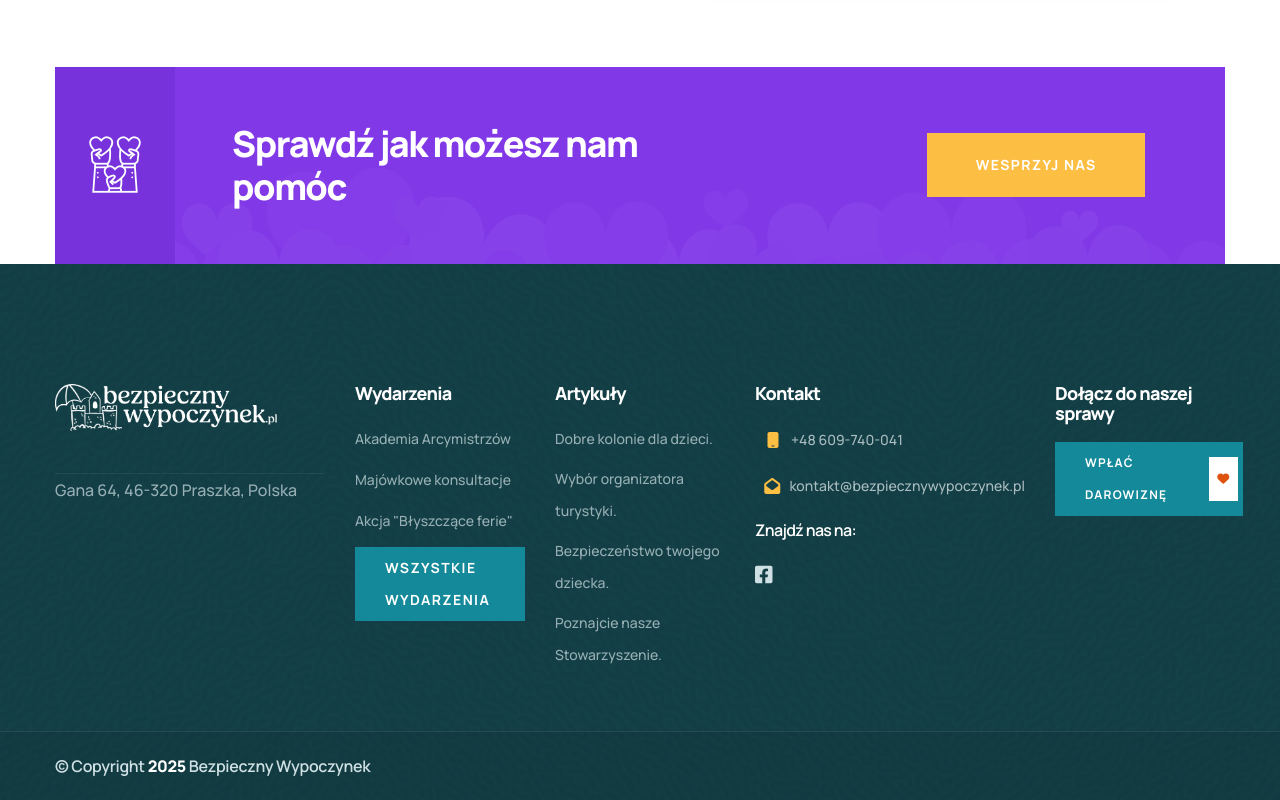
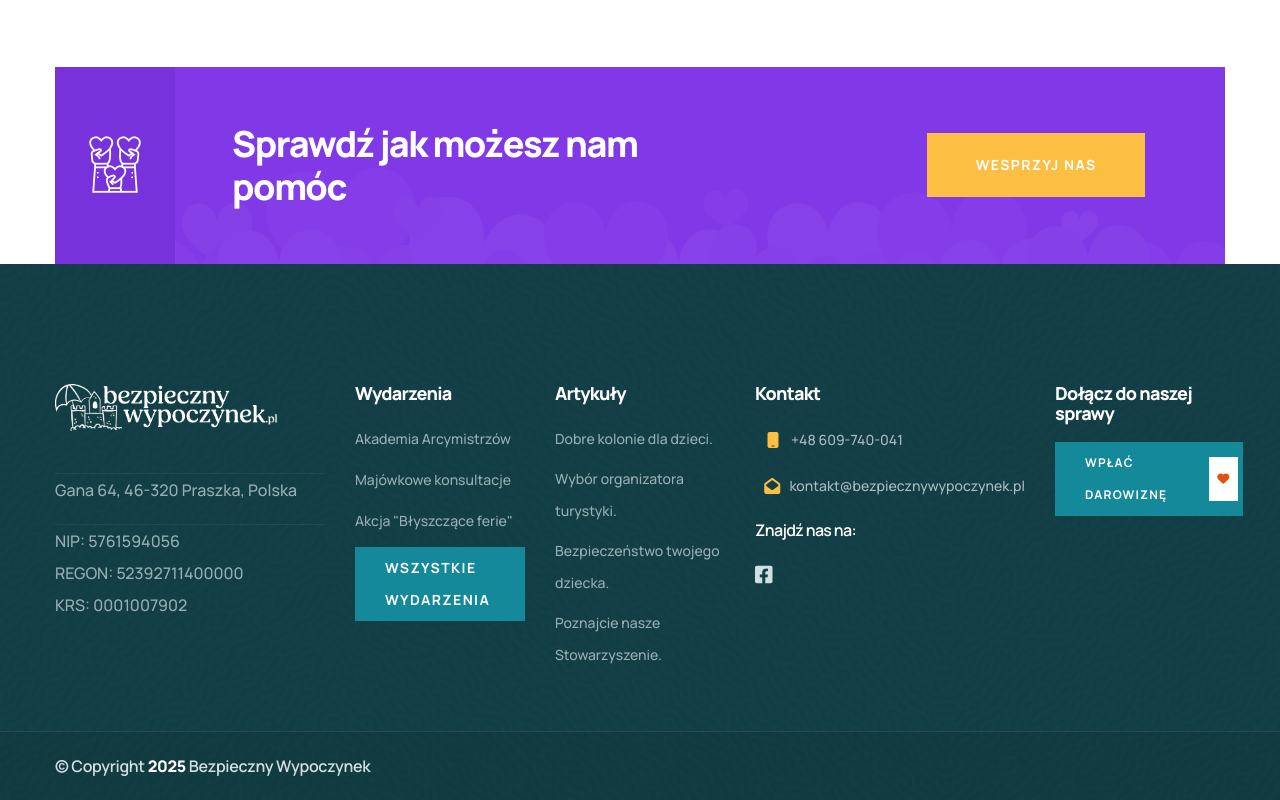
Before and after one commit to AramilFeraxa/bw, a Next.js app: page / in a window 1280 px wide. Shown: the part 4659-5459 px from the top of the page. Built offline with nearby package versions, Linux system fonts and the light colour scheme.

Commit message:
+nip,regon,krs

```diff
--- a/src/components/Layout/Footer.js
+++ b/src/components/Layout/Footer.js
@@ -16,6 +16,7 @@ export default function Footer() {
                                     <img src="/assets/images/logo-light.png" width="auto" height="47" alt="Logo stowarzyszenia" />
                                 </Link>
                                 <p className={styles.widgetText}>{footerData.address}</p>
+                                <p className={styles.widgetText}>NIP: {footerData.nip}<br /> REGON: {footerData.regon}<br /> KRS: {footerData.krs}</p>
                             </div>
                         </div>
 
--- a/src/data/footer.js
+++ b/src/data/footer.js
@@ -1,5 +1,8 @@
 export const footerData = {
     address: "Gana 64, 46-320 Praszka, Polska",
+    nip: "5761594056",
+    regon: "52392711400000",
+    krs: "0001007902",
     events: [
         { href: "/bezpieczne-wakacje-bezpieczny-wychowawca", label: "Akademia Arcymistrzów" },
         { href: "/bezpieczne-wakacje-konsultanci-ruszaja-na-majowke", label: "Majówkowe konsultacje" },
```
